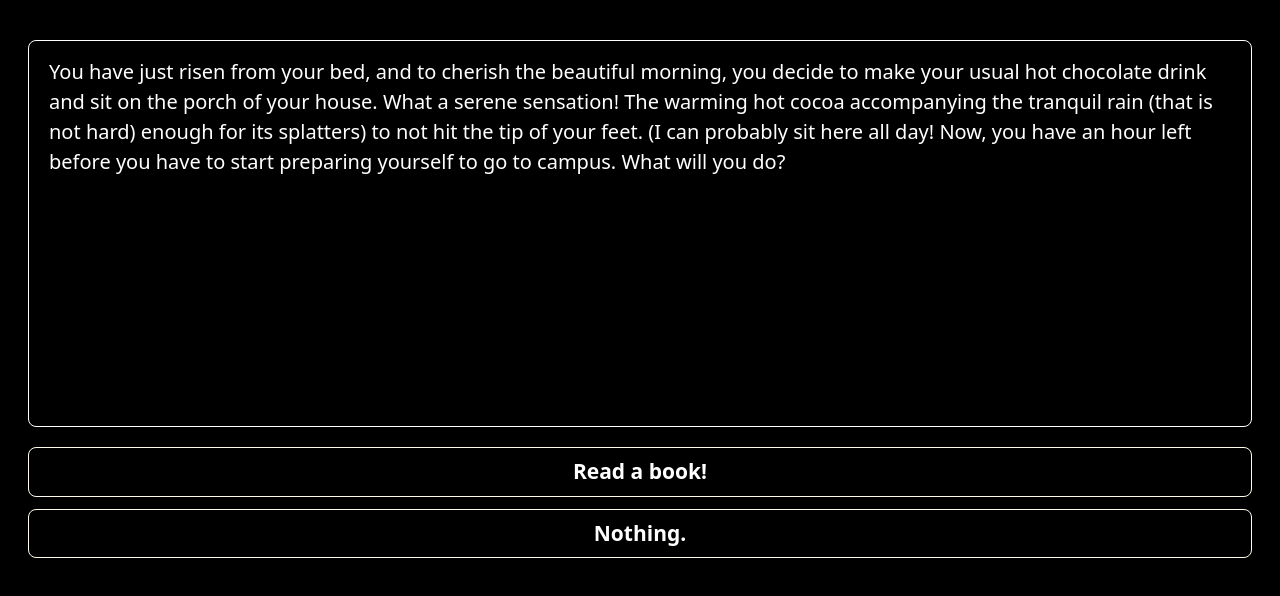
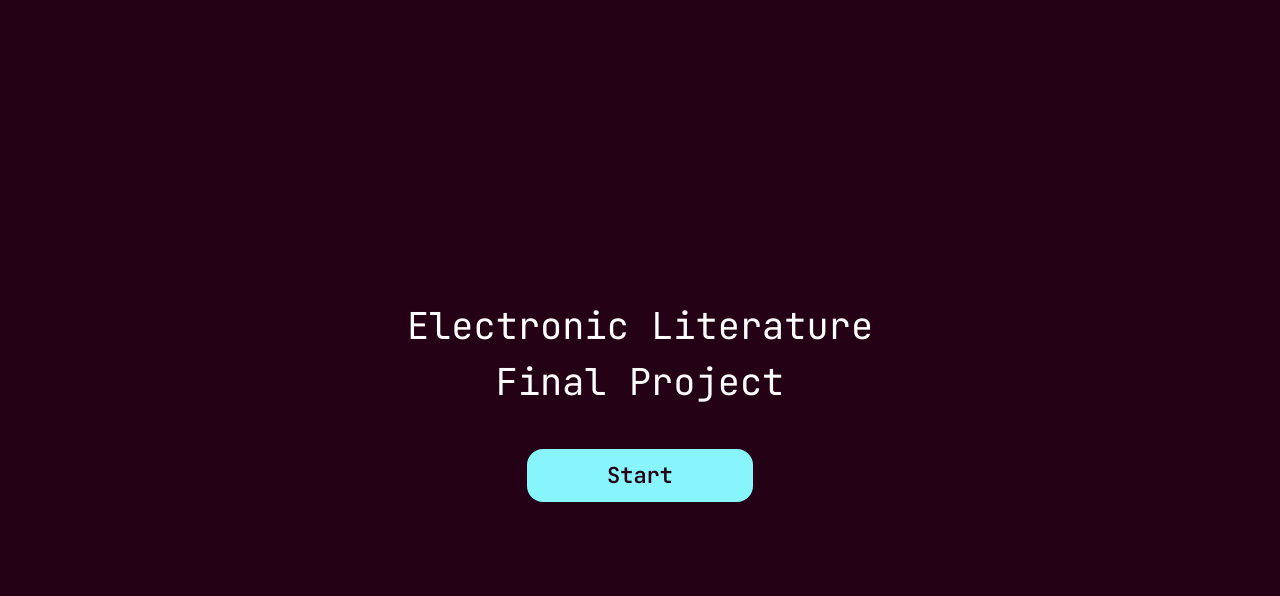
Before and after one commit to fjribgs/choice-game, a React (Vite) app: page / in a window 1280 px wide. Shown: the top 596 px of the page. Built offline with nearby package versions, Linux system fonts and the light colour scheme.

Commit message:
feat: added landing page and new page

```diff
--- a/index.html
+++ b/index.html
@@ -6,7 +6,7 @@
     <meta name="viewport" content="width=device-width, initial-scale=1.0" />
     <title>choice-game</title>
   </head>
-  <body class="bg-black text-white px-7 flex h-screen flex-col justify-center items-center relative">
+  <body class="bg-(--bg) text-white flex h-screen flex-col justify-center items-center relative font-[JetBrains_Mono]">
     <div id="root"></div>
     <script type="module" src="/src/main.jsx"></script>
   </body>
--- a/src/App.jsx
+++ b/src/App.jsx
@@ -1,43 +1,51 @@
-import { useState, useEffect } from "react";
-import gsap from "gsap";
+import { useState } from "react";
 
 function App() {
-  // const [isAVisited, setIsAVisited] = useState(false);
+    const [currentPage, setCurrentPage] = useState('landingPage');
 
-  const [currentPage, setCurrentPage] = useState('selection');
+    if (currentPage === 'landingPage') {
+        return (
+            <div id="landingPage"
+                className="flex flex-col items-center justify-center text-center gap-10 w-screen px-[18px] lg:px-[60px]">
 
-  // const handleVisitedOptionA = () => {
-  //   setIsAVisited(true);
+                <h1 className="font-normal text-[26px] xl:text-[37px] sm:text-[34px]">Electronic Literature <br />Final Project</h1>
 
-  //   setCurrentPage('selection');
-  //   console.log('Opsi A Selesai. Fitur B terbuka!');
-  // };
+                <button onClick={() => setCurrentPage('bedroom')}
+                    className="text-(--bg) text-[18px] xl:text-[22px] bg-(--normal) rounded-2xl px-20 py-2.5 font-semibold hover:bg-(--hover) hover:text-[20px] hover:xl:text-[26px] active:bg-(--active) active:xl:text-[20px] transition-all duration-200 cursor-pointer">
+                    Start
+                </button>
 
-  const handleGoBack = () => {
-    setCurrentPage('selection');
-  };
+            </div>
+        )
+    }
 
-  if (currentPage === 'selection') {
+    if (currentPage === 'bedroom') {
         return (
-      <div className="flex flex-col h-screen pt-10 gap-5">
+            <div id="bedroom"
+                className="flex flex-col text-center gap-6 w-screen px-[18px] lg:px-[60px] h-screen py-10">
 
-          <div className="border border-white px-5 py-4 rounded-lg flex-1">
+                <div className="flex-1 text-start text-[14px] md:text-[15px] lg:text-[16px] xl:text-[18px] border-2 border-(--normal) rounded-2xl px-5 py-[26px] h-full font-light">
 
-            <p className="text-[16px] sm:text-[18px] lg:text-[20px]">You have just risen from your bed, and to cherish the beautiful morning, you decide to make your usual hot chocolate drink and sit on the porch of your house. What a serene sensation! The warming hot cocoa accompanying the tranquil rain (that is not hard) enough for its splatters) to not hit the tip of your feet. (I can probably sit here all day! Now, you have an hour left before you have to start preparing yourself to go to campus. What will you do?</p>
+                    <p>
+                        You have just risen from your bed, and to cherish the beautiful morning, you decide to make your usual hot chocolate drink and sit on the porch of your house. What a serene sensation! The warming hot cocoa accompanying the tranquil rain (that is not hard enough for its splatters to not hit the tip of your feet).
+                        <br /> <br />
+                        “I can probably sit here all day!”
+                        <br /> <br />
+                        Now, you have an hour left before you have to start preparing yourself to go to campus. What will you do?
+                    </p>
 
                 </div>
 
-          <div id="button"
-            className="flex-col flex-1 flex group text-[19px] lg:text-[21px] gap-3 w-full font-semibold">
+                <div className="flex flex-col flex-1 w-full h-full gap-2.5">
 
-            <button onClick={() => setCurrentPage('optionA')}
-              className="cursor-pointer active:bg-amber-50 active:text-black hover:bg-amber-50 hover:text-black transition-all duration-300 border border-amber-50 rounded-lg px-4 py-2">
-              Read a book!
+                    <button onClick={() => setCurrentPage('nothing')}
+                        className="text-(--bg) text-[18px] xl:text-[22px] bg-(--normal) rounded-2xl px-20 py-2.5 font-semibold hover:bg-(--hover) hover:text-[20px] hover:xl:text-[26px] active:bg-(--active) active:xl:text-[20px] transition-all duration-200 cursor-pointer w-full">
+                        Nothing.
                     </button>
 
-            <button onClick={() => setCurrentPage('optionB')}
-              className="cursor-pointer active:bg-amber-50 active:text-black hover:bg-amber-50 hover:text-black transition-all duration-300 border border-amber-50 rounded-lg px-4 py-2">
-              Nothing.
+                    <button onClick={() => setCurrentPage('readBook')}
+                        className="text-(--bg) text-[18px] xl:text-[22px] bg-(--normal) rounded-2xl px-20 py-2.5 font-semibold hover:bg-(--hover) hover:text-[20px] hover:xl:text-[26px] active:bg-(--active) active:xl:text-[20px] transition-all duration-200 cursor-pointer w-full">
+                        Read a Book!
                     </button>
 
                 </div>
@@ -46,48 +54,6 @@ function App() {
         )
     }
 
-  if (currentPage === 'optionA') {
-    return (
-      <div className="flex h-screen flex-col justify-center items-center relative">
-
-        <h3>What book will you read?</h3>
-        <button onClick={handleVisitedOptionA}>
-          Continue <span className="italic">Pride and Prejudice</span> (currently on chapter 44)
-        </button>
-
-        <button onClick={handleVisitedOptionA}>
-          Start <span className="italic">Le Petit Prince</span>
-        </button>
-
-      </div>
-    )
-  }
-
-  if (currentPage === 'optionB') {
-    return (
-      <div className="flex h-screen flex-col justify-center items-center relative">
-
-        <h3>Well, while the rain is quite an entertaining sight itself, it will probably become boring within the next hour. </h3>
-
-        <button onClick={() => setCurrentPage('optionB_advanced')}
-          className={`${isAVisited ? 'flex' : 'hidden'}`}>Lanjut Ke Halaman B</button>
-        <button onClick={handleGoBack}>Go back.</button>
-
-      </div>
-    )
-  }
-
-  if (currentPage === 'optionB_advanced') {
-    return (
-      <div className="flex h-screen flex-col justify-center items-center relative">
-        <h3>🏆 Konten Opsi B Lanjutan!</h3>
-        <p>Anda berhasil mencapai halaman ini karena telah menyelesaikan prasyarat Opsi A.</p>
-        <button onClick={handleGoBack}>
-          Kembali ke Pilihan
-        </button>
-      </div>
-    );
-  }
 }
 
 export default App;
--- a/src/index.css
+++ b/src/index.css
@@ -1 +1,13 @@
+@import url('https://fonts.googleapis.com/css2?family=JetBrains+Mono:ital,wght@0,100..800;1,100..800&display=swap');
 @import "tailwindcss";
+
+@theme {
+    --fira-code: "JetBrains Mono", sans-serif;
+}
+
+:root {
+    --normal: #87F5FB;
+    --hover: #7ADDE2;
+    --active: #6CC4C9;
+    --bg: #240115;
+}
```
Also changed, not shown: 1 other file (tests, documents, lock files or other folders). Lines whose indentation alone changed are shown as unchanged.
